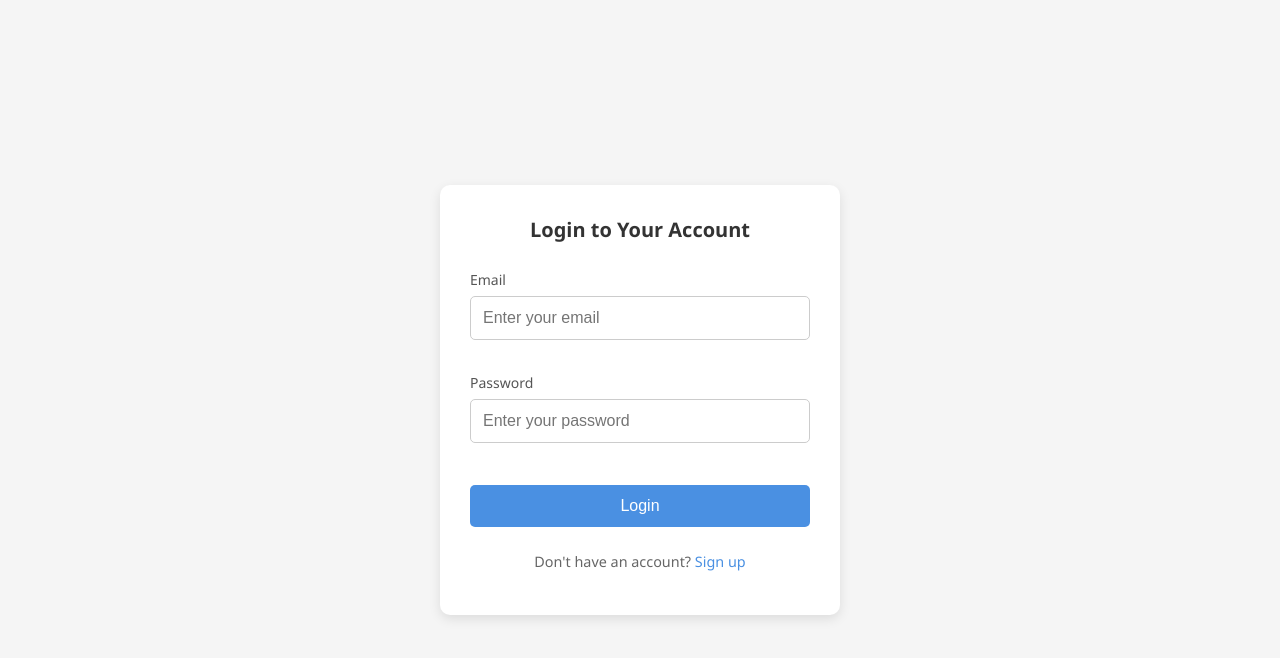
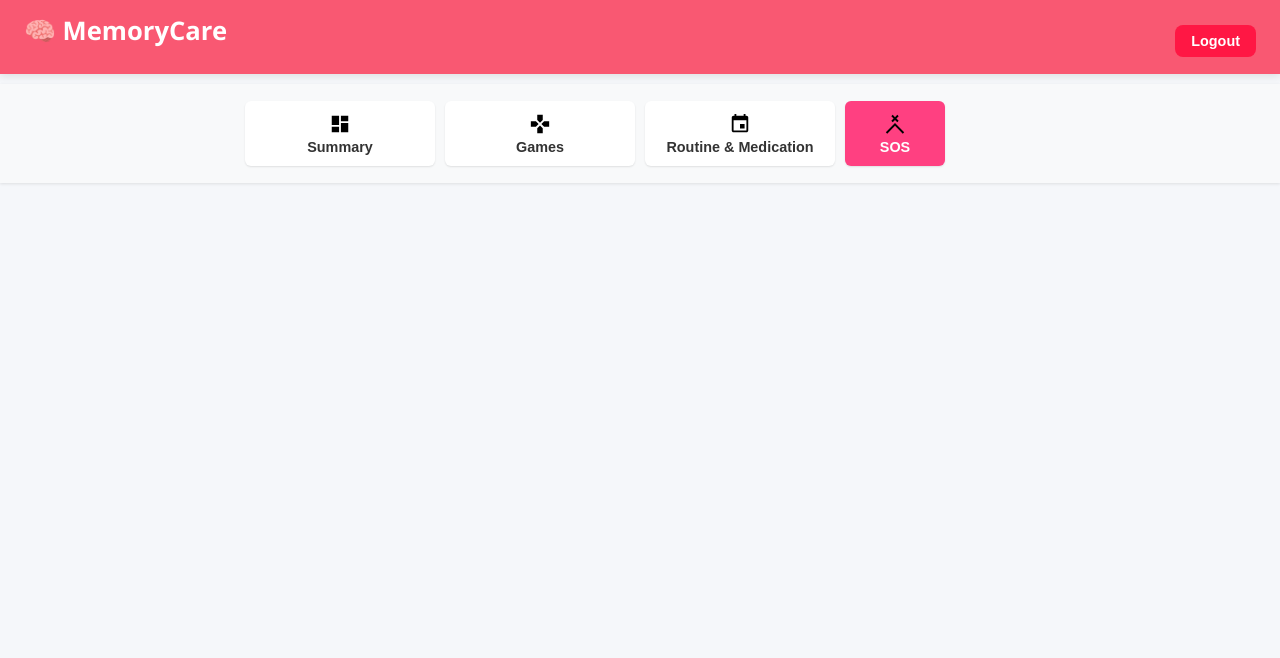
Before and after one commit to FantomCode25/BruteForz, a React (Vite) app in the folder Frontend/my-react-app/: page /dashboard in a window 1280 px wide. Before the commit this address led to /login. Shown: the top 658 px of the page. Built offline with nearby package versions, Linux system fonts and the light colour scheme; sample sign-in values are in the browser's storage.

Commit message:
login/signup ui done

```diff
--- a/Frontend/my-react-app/src/App.jsx
+++ b/Frontend/my-react-app/src/App.jsx
@@ -16,57 +16,39 @@ const Summary = () => <div className="placeholder-page"><h1>Summary Page</h1><p>
 const Routine = () => <div className="placeholder-page"><h1>Routine & Medication</h1><p>This feature is coming soon!</p></div>;
 
 function App() {
-  const [isAuthenticated, setIsAuthenticated] = useState(false);
+  const [isAuthenticated, setIsAuthenticated] = useState(null); // null = checking
 
   useEffect(() => {
     const token = localStorage.getItem('user');
-    if (token) {
-      setIsAuthenticated(true);
-    } else {
-      setIsAuthenticated(false);
-    }
+    setIsAuthenticated(!!token);
   }, []);
+
+  if (isAuthenticated === null) {
+    // Show loading while checking auth
+    return <div className="loading-screen">Loading...</div>;
+  }
 
   return (
     <div className="app">
       <Routes>
-        {/* Auth Routes */}
         <Route path="/" element={
           isAuthenticated ? <Navigate to="/dashboard" /> : <Navigate to="/login" />
         } />
         <Route path="/login" element={<Login onLogin={() => setIsAuthenticated(true)} />} />
         <Route path="/signup" element={<Signup onSignup={() => setIsAuthenticated(true)} />} />
 
-        {/* Dashboard */}
         <Route path="/dashboard" element={
-          isAuthenticated ? (
-            <Dashboard />
-          ) : (
-            <Navigate to="/login" />
-          )
+          isAuthenticated ? <Dashboard /> : <Navigate to="/login" />
         } />
-
-        {/* Placeholder Routes */}
         <Route path="/summary" element={isAuthenticated ? <Summary /> : <Navigate to="/login" />} />
         <Route path="/routine" element={isAuthenticated ? <Routine /> : <Navigate to="/login" />} />
         <Route path="/sos" element={isAuthenticated ? <SosButton /> : <Navigate to="/login" />} />
 
-        {/* Game Routes */}
-        <Route path="/games" element={
-          isAuthenticated ? <GameHome /> : <Navigate to="/login" />
-        } />
-        <Route path="/games/simon-says" element={
-          isAuthenticated ? <SimonSays /> : <Navigate to="/login" />
-        } />
-        <Route path="/games/picture-match" element={
-          isAuthenticated ? <PictureMatch /> : <Navigate to="/login" />
-        } />
-        <Route path="/games/word-scramble" element={
-          isAuthenticated ? <WordScramble /> : <Navigate to="/login" />
-        } />
-        <Route path="/games/visual-location" element={
-          isAuthenticated ? <VisualLocationMemory /> : <Navigate to="/login" />
-        } />
+        <Route path="/games" element={isAuthenticated ? <GameHome /> : <Navigate to="/login" />} />
+        <Route path="/games/simon-says" element={isAuthenticated ? <SimonSays /> : <Navigate to="/login" />} />
+        <Route path="/games/picture-match" element={isAuthenticated ? <PictureMatch /> : <Navigate to="/login" />} />
+        <Route path="/games/word-scramble" element={isAuthenticated ? <WordScramble /> : <Navigate to="/login" />} />
+        <Route path="/games/visual-location" element={isAuthenticated ? <VisualLocationMemory /> : <Navigate to="/login" />} />
       </Routes>
     </div>
   );
--- a/Frontend/my-react-app/src/Dashboard/dashboard.jsx
+++ b/Frontend/my-react-app/src/Dashboard/dashboard.jsx
@@ -1,8 +1,9 @@
 import React, { useState } from "react";
 import { useLocation, useNavigate } from "react-router-dom";
+import Navbar from "../Navbar";
 import "./Dashboard.css";
 
-function Dashboard({ patients, selectedPatient, loading }) {
+function Dashboard({ patients, selectedPatient, loading, user }) {
   const location = useLocation();
   const navigate = useNavigate();
   const [menuOpen, setMenuOpen] = useState(false);
@@ -25,8 +26,11 @@ function Dashboard({ patients, selectedPatient, loading }) {
   };
 
   return (
+    <>
+          <Navbar user={user} />
+    <div className="dashboard">
+      {/* 🔥 Top Navigation Bar */}
 
-    <div className="dashboard">
       <div className={`dashboard-buttons ${menuOpen ? "open" : ""}`}>
         <button
           className={isActive("/summary")}
@@ -61,6 +65,7 @@ function Dashboard({ patients, selectedPatient, loading }) {
         </button>
       </div>
     </div>
+    </>
   );
 }
 
--- a/Frontend/my-react-app/src/Navbar.css
+++ b/Frontend/my-react-app/src/Navbar.css
@@ -1,64 +1,63 @@
 .navbar {
     display: flex;
+    flex-wrap: wrap;
     justify-content: space-between;
     align-items: center;
-    padding: 12px 20px;
-    background-color: #222;
-    color: #fff;
-    font-family: 'Segoe UI', sans-serif;
+    background-color:rgb(249, 88, 114);
+    color: white;
+    padding: 12px 24px;
+    box-shadow: 0 2px 8px rgba(0, 0, 0, 0.1);
   }
 
-  .navbar-left a {
-    margin-right: 15px;
-    color: #fff;
-    text-decoration: none;
-    font-weight: 500;
-  }
-
-  .navbar-left a:hover {
-    text-decoration: underline;
-  }
-
-  .navbar-title {
-    font-weight: bold;
-    margin-right: 20px;
-    color: #00d8ff;
+  .logo {
+    font-size: 1.6rem;
+    font-weight: 600;
+    white-space: nowrap;
   }
 
   .navbar-right {
     display: flex;
+    flex-wrap: wrap;
     align-items: center;
-    gap: 10px;
+    gap: 12px;
+    margin-top: 8px;
   }
 
-  .navbar-user {
-    font-size: 14px;
-    color: #ccc;
+  .user-greeting {
+    font-weight: 500;
+    white-space: nowrap;
   }
 
-  button {
-    padding: 5px 10px;
-    background: #ff4b4b;
+  .logout-button {
+    background-color: #ff1744;
     color: white;
+    padding: 8px 16px;
     border: none;
-    border-radius: 4px;
+    font-weight: bold;
+    border-radius: 8px;
     cursor: pointer;
+    transition: background-color 0.2s ease-in-out;
   }
 
-  button:hover {
-    background: #e13c3c;
+  .logout-button:hover {
+    background-color: #d50000;
   }
 
-  /* Responsive fix */
-  @media (max-width: 480px) {
+  /* RESPONSIVE DESIGN */
+  @media (max-width: 600px) {
     .navbar {
       flex-direction: column;
       align-items: flex-start;
+      padding: 16px;
       gap: 10px;
     }
 
-    .navbar-left, .navbar-right {
-      flex-direction: column;
-      align-items: flex-start;
+    .navbar-right {
+      width: 100%;
+      justify-content: space-between;
+    }
+
+    .logout-button {
+      width: fit-content;
     }
   }
--- a/Frontend/my-react-app/src/Navbar.jsx
+++ b/Frontend/my-react-app/src/Navbar.jsx
@@ -1,33 +1,30 @@
-import { Link, useNavigate } from 'react-router-dom';
-import './Navbar.css';
-import { useEffect, useState } from 'react';
+import React from "react";
+import { useNavigate } from "react-router-dom";
+import "./Navbar.css";
 
-function Navbar({ isAuthenticated, onLogout }) {
-  const [userName, setUserName] = useState('');
+function Navbar({ user }) {
   const navigate = useNavigate();
 
-  useEffect(() => {
-    const user = JSON.parse(localStorage.getItem('user'));
-    if (user?.name) setUserName(user.name);
-  }, [isAuthenticated]);
+  const handleLogout = () => {
+    // Clear session/local storage if used
+    localStorage.removeItem("user");
+    sessionStorage.clear();
 
-  const handleLogout = () => {
-    localStorage.removeItem('user');
-    onLogout();
-    navigate('/login');
+    // Redirect to login
+    navigate("/login");
   };
-
-  if (!isAuthenticated) return null;
 
   return (
     <nav className="navbar">
       <div className="navbar-left">
-        <span className="navbar-title">🧠 BrainBoost</span>
-        <Link to="/dashboard">Dashboard</Link>
+        <h2 className="logo">🧠 MemoryCare</h2>
       </div>
+
       <div className="navbar-right">
-        <span className="navbar-user">👤 {userName}</span>
-        <button onClick={handleLogout}>Logout</button>
+        {user && <span className="user-greeting">Hi, {user.name}</span>}
+        <button className="logout-button" onClick={handleLogout}>
+          Logout
+        </button>
       </div>
     </nav>
   );
--- a/Frontend/my-react-app/src/Signup.jsx
+++ b/Frontend/my-react-app/src/Signup.jsx
@@ -2,7 +2,7 @@ import React, { useState } from 'react';
 import { Link, useNavigate } from 'react-router-dom';
 import './Signup.css';
 
-const Signup = () => {
+const Signup = ({ onSignup }) => {
   const [formData, setFormData] = useState({
     name: '',
     email: '',
@@ -11,6 +11,7 @@ const Signup = () => {
     age: '',
     phone: ''
   });
+
   const [error, setError] = useState('');
   const [loading, setLoading] = useState(false);
   const navigate = useNavigate();
@@ -24,27 +25,23 @@ const Signup = () => {
   };
 
   const validateForm = () => {
-    // Validate password match
     if (formData.password !== formData.confirmPassword) {
       setError('Passwords do not match');
       return false;
     }
 
-    // Validate email format
     const emailRegex = /^[a-zA-Z0-9._%+-]+@[a-zA-Z0-9.-]+\.[a-zA-Z]{2,}$/;
     if (!emailRegex.test(formData.email)) {
       setError('Please enter a valid email address');
       return false;
     }
 
-    // Validate phone number
     const phoneRegex = /^\+?[0-9]{10,15}$/;
     if (!phoneRegex.test(formData.phone)) {
       setError('Please enter a valid phone number');
       return false;
     }
 
-    // Validate age
     if (isNaN(formData.age) || formData.age < 1) {
       setError('Please enter a valid age');
       return false;
@@ -77,7 +74,9 @@ const Signup = () => {
       const data = await response.json();
 
       if (response.ok) {
-            navigate('/login');
+        localStorage.setItem('user', JSON.stringify(data.user || formData)); // fallback if backend doesn't send user
+        if (onSignup) onSignup();
+        navigate('/dashboard');
       } else {
         setError(data.message || 'Signup failed');
       }
@@ -176,11 +175,7 @@ const Signup = () => {
             />
           </div>
 
-          <button
-            type="submit"
-            className="signup-button"
-            disabled={loading}
-          >
+          <button type="submit" className="signup-button" disabled={loading}>
             {loading ? 'Creating Account...' : 'Sign Up'}
           </button>
         </form>
```
Also changed, not shown: 1 other file (tests, documents, lock files or other folders). Lines whose indentation alone changed are shown as unchanged.
